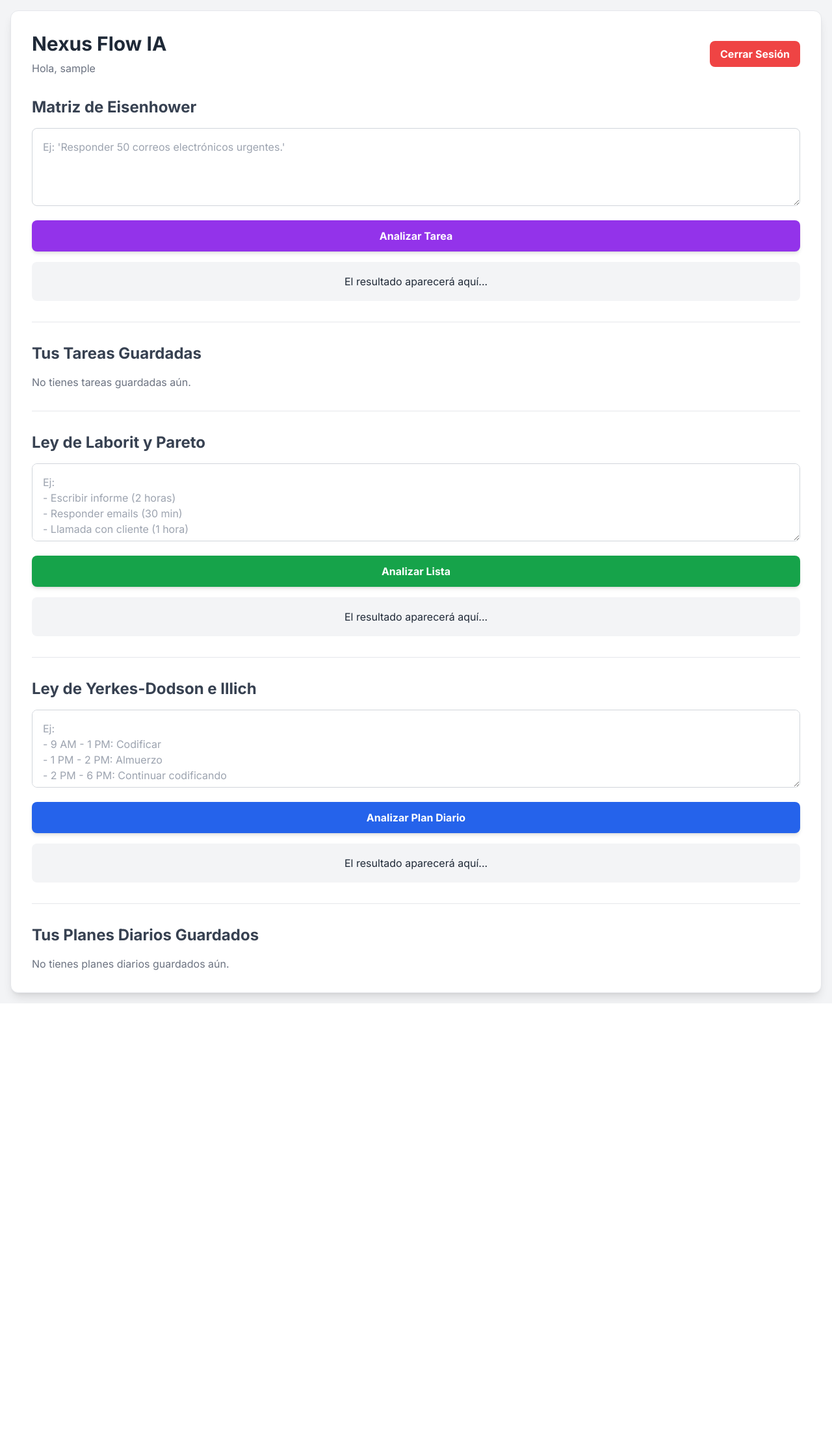
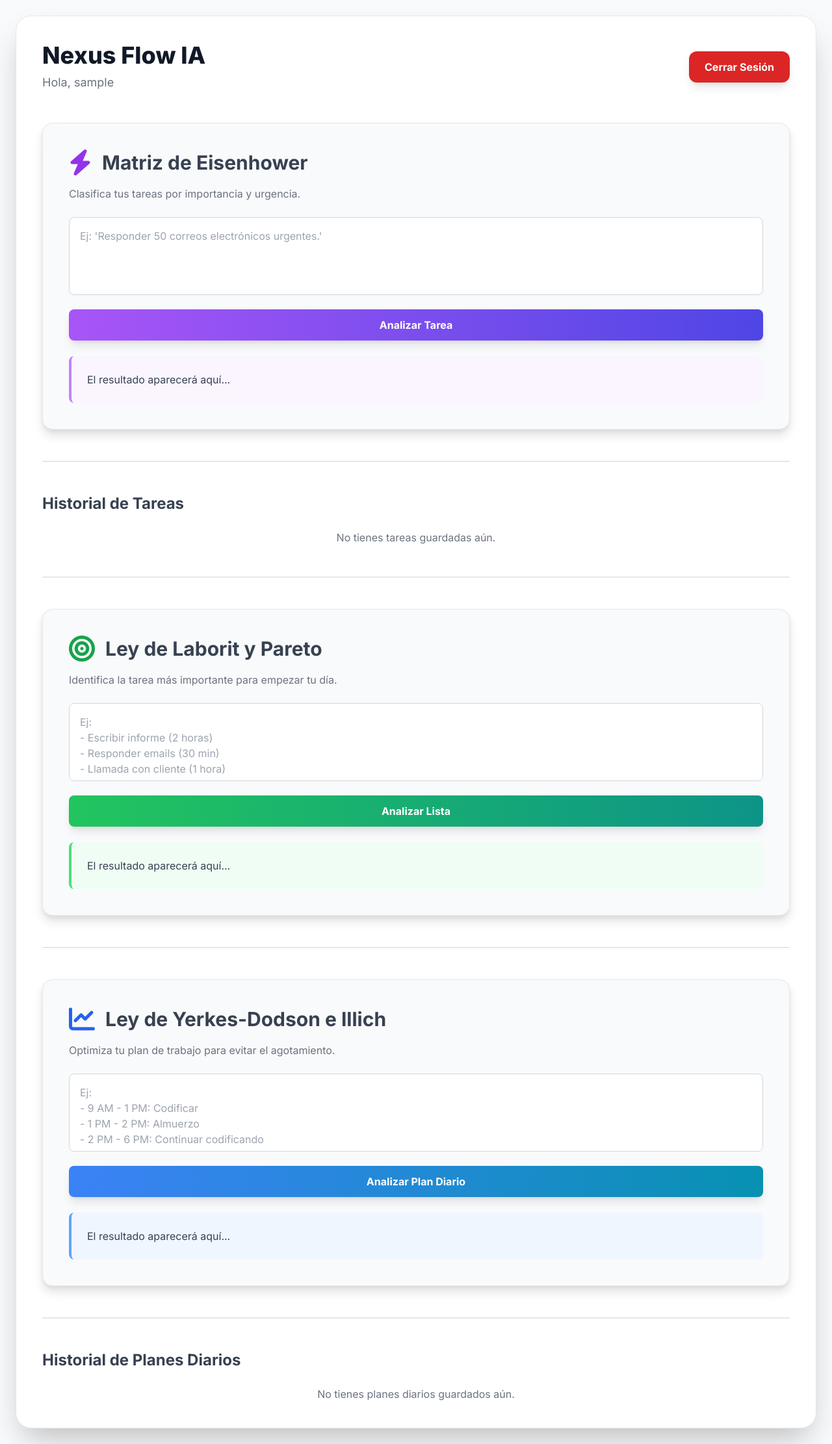
Before and after one commit to ingwplanchez/nexus-flow, a Django app: page / in a window 1280 px wide. Shown: the whole page at 65% size. Before the commit the page ends 1544 px from the top, so only its background shows below. Run offline with Django 5.2, Linux system fonts and the light colour scheme; the visitor is signed in with stand-in values (Sample User, id 1); data that the repository does not hold is empty; some libraries are stand-ins or nearby versions.

Commit message:
Modified: Mejoras en la intrfaz de usuario

```diff
--- a/core/templates/index.html
+++ b/core/templates/index.html
@@ -4,12 +4,14 @@
     <meta charset="UTF-8">
     <meta name="viewport" content="width=device-width, initial-scale=1.0">
     <title>Nexus Flow</title>
+    <!-- Tailwind CSS CDN -->
     <script src="https://cdn.tailwindcss.com"></script>
+    <!-- Font Awesome para iconos -->
+    <link rel="stylesheet" href="https://cdnjs.cloudflare.com/ajax/libs/font-awesome/6.4.0/css/all.min.css">
     <style>
-        @import url('https://fonts.googleapis.com/css2?family=Inter:wght@400;500;700&display=swap');
+        @import url('https://fonts.googleapis.com/css2?family=Inter:wght@400;500;700;800&display=swap');
         body {
             font-family: 'Inter', sans-serif;
-            background-color: #f3f4f6;
         }
         .container {
             max-width: 960px;
@@ -17,123 +19,164 @@
         .input-group textarea {
             min-height: 120px;
         }
+        .section-card {
+            background-color: #f9fafb;
+            border-radius: 1rem;
+            box-shadow: 0 4px 6px rgba(0, 0, 0, 0.05), 0 10px 15px rgba(0, 0, 0, 0.1);
+            padding: 2.5rem;
+            border: 1px solid #e5e7eb;
+            transition: transform 0.3s ease;
+        }
+        .section-card:hover {
+            transform: translateY(-5px);
+        }
+        .button-primary {
+            background-image: linear-gradient(to right, var(--tw-gradient-stops));
+            transition: all 0.3s ease;
+        }
+        .button-primary:hover {
+            opacity: 0.9;
+            transform: translateY(-2px);
+        }
+        .icon-large {
+            font-size: 2.5rem;
+            margin-right: 1rem;
+            color: #4b5563;
+        }
     </style>
 </head>
-<body class="bg-gray-100 flex items-center justify-center min-h-screen p-4">
+<body class="bg-gray-50 flex items-center justify-center min-h-screen p-6 text-gray-800">
 
-    <div class="container mx-auto bg-white rounded-xl shadow-lg p-8 space-y-8 border border-gray-200">
-        <header class="flex justify-between items-center mb-6">
-            <div class="text-left">
-                <h1 class="text-3xl font-bold text-gray-800">Nexus Flow IA</h1>
-                <p class="text-gray-500 mt-2">Hola, {{ request.user.username }}</p>
+    <div class="container mx-auto bg-white rounded-3xl shadow-2xl p-10 space-y-12 border border-gray-200">
+        <header class="flex flex-col md:flex-row justify-between items-start md:items-center mb-8">
+            <div class="text-left mb-4 md:mb-0">
+                <h1 class="text-4xl font-extrabold text-gray-900">Nexus Flow IA</h1>
+                <p class="text-gray-500 mt-2 text-lg">Hola, {{ request.user.username }}</p>
             </div>
             <form action="{% url 'logout' %}" method="post">
                 {% csrf_token %}
-                <button type="submit" class="bg-red-500 text-white font-bold py-2 px-4 rounded-lg hover:bg-red-600 transition duration-300">
+                <button type="submit" class="bg-red-600 text-white font-bold py-3 px-6 rounded-xl hover:bg-red-700 transition duration-300 shadow-lg">
                     Cerrar Sesión
                 </button>
             </form>
         </header>
 
         <!-- Contenedor para la Matriz de Eisenhower -->
-        <div class="space-y-4">
-            <h2 class="text-2xl font-semibold text-gray-700">Matriz de Eisenhower</h2>
-            <div class="input-group">
-                <textarea id="eisenhower-input" class="w-full p-4 border border-gray-300 rounded-lg focus:outline-none focus:ring-2 focus:ring-purple-500" placeholder="Ej: 'Responder 50 correos electrónicos urgentes.'"></textarea>
-                <button onclick="analyzeEisenhower()" class="mt-4 w-full bg-purple-600 text-white font-bold py-3 px-6 rounded-lg hover:bg-purple-700 transition duration-300 shadow-md">
+        <div class="section-card">
+            <div class="flex items-center mb-4">
+                <i class="fas fa-bolt icon-large text-purple-600"></i>
+                <h2 class="text-3xl font-bold text-gray-700">Matriz de Eisenhower</h2>
+            </div>
+            <p class="text-gray-500 mb-6">Clasifica tus tareas por importancia y urgencia.</p>
+            <div class="input-group mb-6">
+                <textarea id="eisenhower-input" class="w-full p-4 border border-gray-300 rounded-lg focus:outline-none focus:ring-4 focus:ring-purple-200 resize-none" placeholder="Ej: 'Responder 50 correos electrónicos urgentes.'"></textarea>
+                <button onclick="analyzeEisenhower()" class="mt-4 w-full text-white font-bold py-3 px-6 rounded-lg shadow-lg button-primary from-purple-500 to-indigo-600">
                     Analizar Tarea
                 </button>
             </div>
-            <div id="eisenhower-result" class="bg-gray-100 p-4 rounded-lg text-gray-800 min-h-[60px] flex items-center justify-center text-left">
+            <div id="eisenhower-result" class="bg-purple-50 p-6 rounded-lg text-gray-700 min-h-[60px] flex items-center text-left border-l-4 border-purple-400">
                 <p>El resultado aparecerá aquí...</p>
             </div>
         </div>
 
-        <hr class="border-t border-gray-200">
+        <hr class="border-t-2 border-gray-200">
 
         <!-- Lista de Tareas Guardadas -->
-        <div class="space-y-4">
-            <h2 class="text-2xl font-semibold text-gray-700">Tus Tareas Guardadas</h2>
+        <div class="space-y-6">
+            <h2 class="text-2xl font-semibold text-gray-700">Historial de Tareas</h2>
             {% if tasks %}
-                <ul class="space-y-2">
+                <ul class="grid md:grid-cols-2 gap-4">
                     {% for task in tasks %}
-                        <li class="bg-gray-50 p-4 rounded-lg border border-gray-200">
-                            <p class="font-bold">{{ task.description }}</p>
-                            <p class="text-sm text-gray-600">Categoría: {{ task.eisenhower_category }}</p>
-                            <p class="text-xs text-gray-400">Creada el: {{ task.created_at|date:"F j, Y, P" }}</p>
+                        <li class="bg-gray-100 p-6 rounded-xl border border-gray-200 shadow-sm">
+                            <p class="font-semibold text-lg">{{ task.description }}</p>
+                            <p class="text-sm text-gray-600 mt-1">
+                                <span class="font-bold">Categoría:</span> {{ task.eisenhower_category }}
+                            </p>
+                            <p class="text-xs text-gray-400 mt-2">Guardada el: {{ task.created_at|date:"F j, Y, P" }}</p>
                         </li>
                     {% endfor %}
                 </ul>
             {% else %}
-                <p class="text-gray-500">No tienes tareas guardadas aún.</p>
+                <p class="text-gray-500 text-center">No tienes tareas guardadas aún.</p>
             {% endif %}
         </div>
 
-        <hr class="border-t border-gray-200">
+        <hr class="border-t-2 border-gray-200">
 
         <!-- Contenedor para la Ley de Laborit -->
-        <div class="space-y-4">
-            <h2 class="text-2xl font-semibold text-gray-700">Ley de Laborit y Pareto</h2>
-            <div class="input-group">
-                <textarea id="laborit-input" class="w-full p-4 border border-gray-300 rounded-lg focus:outline-none focus:ring-2 focus:ring-purple-500" placeholder="Ej:
+        <div class="section-card">
+            <div class="flex items-center mb-4">
+                <i class="fas fa-bullseye icon-large text-green-600"></i>
+                <h2 class="text-3xl font-bold text-gray-700">Ley de Laborit y Pareto</h2>
+            </div>
+            <p class="text-gray-500 mb-6">Identifica la tarea más importante para empezar tu día.</p>
+            <div class="input-group mb-6">
+                <textarea id="laborit-input" class="w-full p-4 border border-gray-300 rounded-lg focus:outline-none focus:ring-4 focus:ring-green-200 resize-none" placeholder="Ej:
 - Escribir informe (2 horas)
 - Responder emails (30 min)
 - Llamada con cliente (1 hora)"></textarea>
-                <button onclick="analyzeLaborit()" class="mt-4 w-full bg-green-600 text-white font-bold py-3 px-6 rounded-lg hover:bg-green-700 transition duration-300 shadow-md">
+                <button onclick="analyzeLaborit()" class="mt-4 w-full text-white font-bold py-3 px-6 rounded-lg shadow-lg button-primary from-green-500 to-teal-600">
                     Analizar Lista
                 </button>
             </div>
-            <div id="laborit-result" class="bg-gray-100 p-4 rounded-lg text-gray-800 min-h-[60px] flex items-center justify-center text-left">
+            <div id="laborit-result" class="bg-green-50 p-6 rounded-lg text-gray-700 min-h-[60px] flex items-center text-left border-l-4 border-green-400">
                 <p>El resultado aparecerá aquí...</p>
             </div>
         </div>
 
-        <hr class="border-t border-gray-200">
+        <hr class="border-t-2 border-gray-200">
 
         <!-- Contenedor para la Ley de Yerkes-Dodson -->
-        <div class="space-y-4">
-            <h2 class="text-2xl font-semibold text-gray-700">Ley de Yerkes-Dodson e Illich</h2>
-            <div class="input-group">
-                <textarea id="yerkes-dodson-input" class="w-full p-4 border border-gray-300 rounded-lg focus:outline-none focus:ring-2 focus:ring-purple-500" placeholder="Ej:
+        <div class="section-card">
+            <div class="flex items-center mb-4">
+                <i class="fas fa-chart-line icon-large text-blue-600"></i>
+                <h2 class="text-3xl font-bold text-gray-700">Ley de Yerkes-Dodson e Illich</h2>
+            </div>
+            <p class="text-gray-500 mb-6">Optimiza tu plan de trabajo para evitar el agotamiento.</p>
+            <div class="input-group mb-6">
+                <textarea id="yerkes-dodson-input" class="w-full p-4 border border-gray-300 rounded-lg focus:outline-none focus:ring-4 focus:ring-blue-200 resize-none" placeholder="Ej:
 - 9 AM - 1 PM: Codificar
 - 1 PM - 2 PM: Almuerzo
 - 2 PM - 6 PM: Continuar codificando"></textarea>
-                <button onclick="analyzeYerkesDodson()" class="mt-4 w-full bg-blue-600 text-white font-bold py-3 px-6 rounded-lg hover:bg-blue-700 transition duration-300 shadow-md">
+                <button onclick="analyzeYerkesDodson()" class="mt-4 w-full text-white font-bold py-3 px-6 rounded-lg shadow-lg button-primary from-blue-500 to-cyan-600">
                     Analizar Plan Diario
                 </button>
             </div>
-            <div id="yerkes-dodson-result" class="bg-gray-100 p-4 rounded-lg text-gray-800 min-h-[60px] flex items-center justify-center text-left">
+            <div id="yerkes-dodson-result" class="bg-blue-50 p-6 rounded-lg text-gray-700 min-h-[60px] flex items-center text-left border-l-4 border-blue-400">
                 <p>El resultado aparecerá aquí...</p>
             </div>
         </div>
 
-        <hr class="border-t border-gray-200">
+        <hr class="border-t-2 border-gray-200">
 
         <!-- Lista de Planes Diarios Guardados -->
-        <div class="space-y-4">
-            <h2 class="text-2xl font-semibold text-gray-700">Tus Planes Diarios Guardados</h2>
+        <div class="space-y-6">
+            <h2 class="text-2xl font-semibold text-gray-700">Historial de Planes Diarios</h2>
             {% if daily_plans %}
-                <ul class="space-y-2">
+                <ul class="grid md:grid-cols-2 gap-4">
                     {% for plan in daily_plans %}
-                        <li class="bg-gray-50 p-4 rounded-lg border border-gray-200">
-                            <p class="font-bold">Plan del día:</p>
-                            <pre class="text-sm text-gray-600 whitespace-pre-wrap">{{ plan.plan_text }}</pre>
-                            <p class="text-xs text-gray-400">Creado el: {{ plan.created_at|date:"F j, Y, P" }}</p>
+                        <li class="bg-gray-100 p-6 rounded-xl border border-gray-200 shadow-sm">
+                            <p class="font-semibold text-lg">Plan del día:</p>
+                            <pre class="text-sm text-gray-600 whitespace-pre-wrap mt-1">{{ plan.plan_text }}</pre>
+                            <p class="text-xs text-gray-400 mt-2">Guardado el: {{ plan.created_at|date:"F j, Y, P" }}</p>
                         </li>
                     {% endfor %}
                 </ul>
             {% else %}
-                <p class="text-gray-500">No tienes planes diarios guardados aún.</p>
+                <p class="text-gray-500 text-center">No tienes planes diarios guardados aún.</p>
             {% endif %}
         </div>
     </div>
 
     <script>
         function showLoading(elementId) {
-            document.getElementById(elementId).innerHTML = '<div class="flex items-center justify-center"><svg class="animate-spin -ml-1 mr-3 h-5 w-5 text-gray-500" xmlns="http://www.w3.org/2000/svg" fill="none" viewBox="0 0 24 24"><circle class="opacity-25" cx="12" cy="12" r="10" stroke="currentColor" stroke-width="4"></circle><path class="opacity-75" fill="currentColor" d="M4 12a8 8 0 018-8V0C5.373 0 0 5.373 0 12h4zm2 5.291A7.962 7.962 0 014 12H0c0 3.042 1.135 5.824 3 7.938l3-2.647z"></path></svg>Cargando...</div>';
+            document.getElementById(elementId).innerHTML = '<div class="flex items-center justify-center text-gray-500"><svg class="animate-spin -ml-1 mr-3 h-5 w-5" xmlns="http://www.w3.org/2000/svg" fill="none" viewBox="0 0 24 24"><circle class="opacity-25" cx="12" cy="12" r="10" stroke="currentColor" stroke-width="4"></circle><path class="opacity-75" fill="currentColor" d="M4 12a8 8 0 018-8V0C5.373 0 0 5.373 0 12h4zm2 5.291A7.962 7.962 0 014 12H0c0 3.042 1.135 5.824 3 7.938l3-2.647z"></path></svg>Cargando...</div>';
         }
 
-        async function callBackendApi(endpoint, data) {
+        async function callBackendApi(endpoint, data, resultDivId) {
+            const resultDiv = document.getElementById(resultDivId);
+            showLoading(resultDivId);
+
             try {
                 const response = await fetch(`/api/${endpoint}`, {
                     method: 'POST',
@@ -149,38 +192,36 @@
                 }
 
                 const result = await response.json();
+                resultDiv.innerHTML = `<pre class="whitespace-pre-wrap">${result.result}</pre>`;
+                resultDiv.classList.remove('bg-red-50');
+                resultDiv.classList.add('bg-purple-50', 'bg-green-50', 'bg-blue-50');
                 return result.result;
+
             } catch (error) {
                 console.error('Error al llamar al servidor de backend:', error);
-                return `Ocurrió un error al procesar tu solicitud: ${error.message}`;
+                resultDiv.innerHTML = `<p class="text-red-600">Ocurrió un error al procesar tu solicitud: ${error.message}</p>`;
+                resultDiv.classList.remove('bg-purple-50', 'bg-green-50', 'bg-blue-50');
+                resultDiv.classList.add('bg-red-50');
             }
         }
 
         async function analyzeEisenhower() {
             const input = document.getElementById('eisenhower-input').value;
-            const resultDiv = document.getElementById('eisenhower-result');
-            showLoading('eisenhower-result');
-
-            const response = await callBackendApi('eisenhower', { task: input });
-            resultDiv.innerHTML = `<pre class="whitespace-pre-wrap">${response}</pre>`;
+            await callBackendApi('eisenhower', { task: input }, 'eisenhower-result');
+            // Recargar la página para mostrar las tareas actualizadas
+            setTimeout(() => window.location.reload(), 1000);
         }
 
         async function analyzeLaborit() {
             const input = document.getElementById('laborit-input').value;
-            const resultDiv = document.getElementById('laborit-result');
-            showLoading('laborit-result');
-
-            const response = await callBackendApi('laborit', { tasks: input });
-            resultDiv.innerHTML = `<pre class="whitespace-pre-wrap">${response}</pre>`;
+            await callBackendApi('laborit', { tasks: input }, 'laborit-result');
         }
 
         async function analyzeYerkesDodson() {
             const input = document.getElementById('yerkes-dodson-input').value;
-            const resultDiv = document.getElementById('yerkes-dodson-result');
-            showLoading('yerkes-dodson-result');
-
-            const response = await callBackendApi('yerkes-dodson', { plan: input });
-            resultDiv.innerHTML = `<pre class="whitespace-pre-wrap">${response}</pre>`;
+            await callBackendApi('yerkes-dodson', { plan: input }, 'yerkes-dodson-result');
+            // Recargar la página para mostrar los planes actualizados
+            setTimeout(() => window.location.reload(), 1000);
         }
     </script>
 </body>
```
